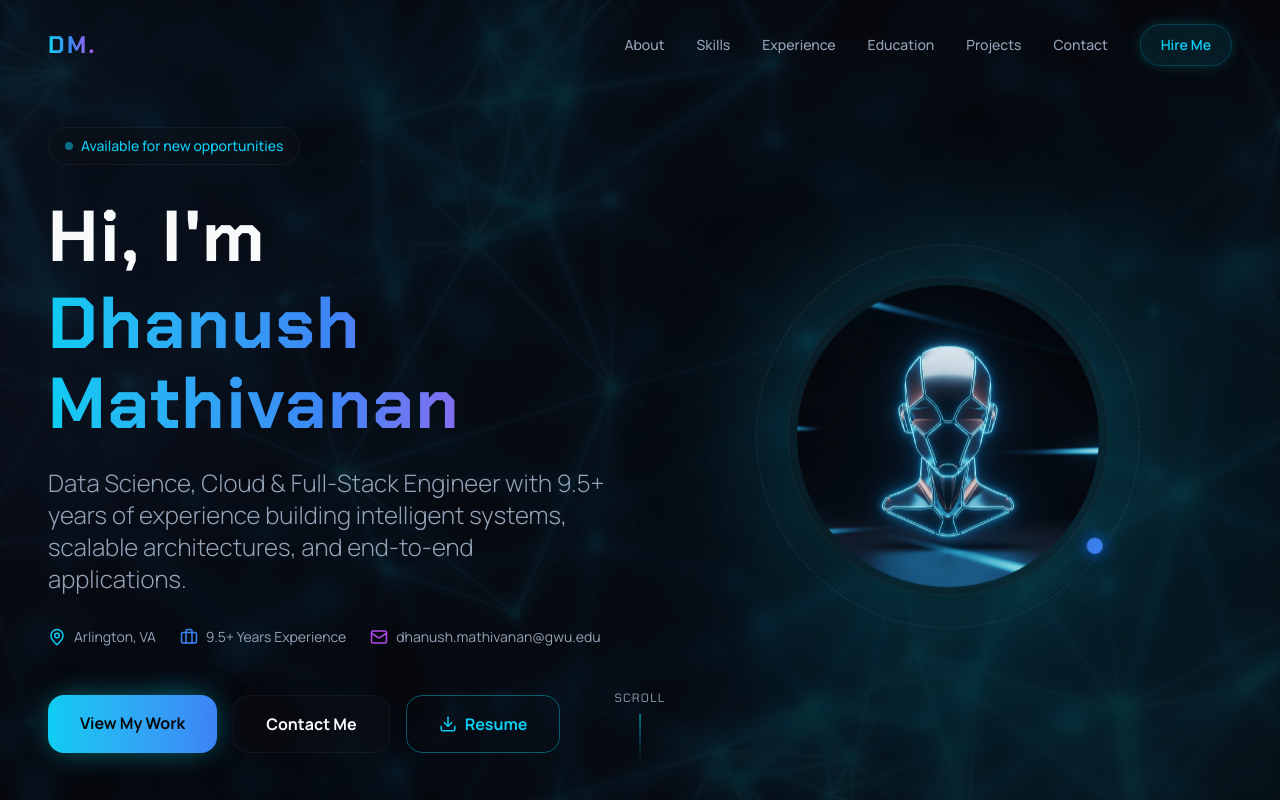
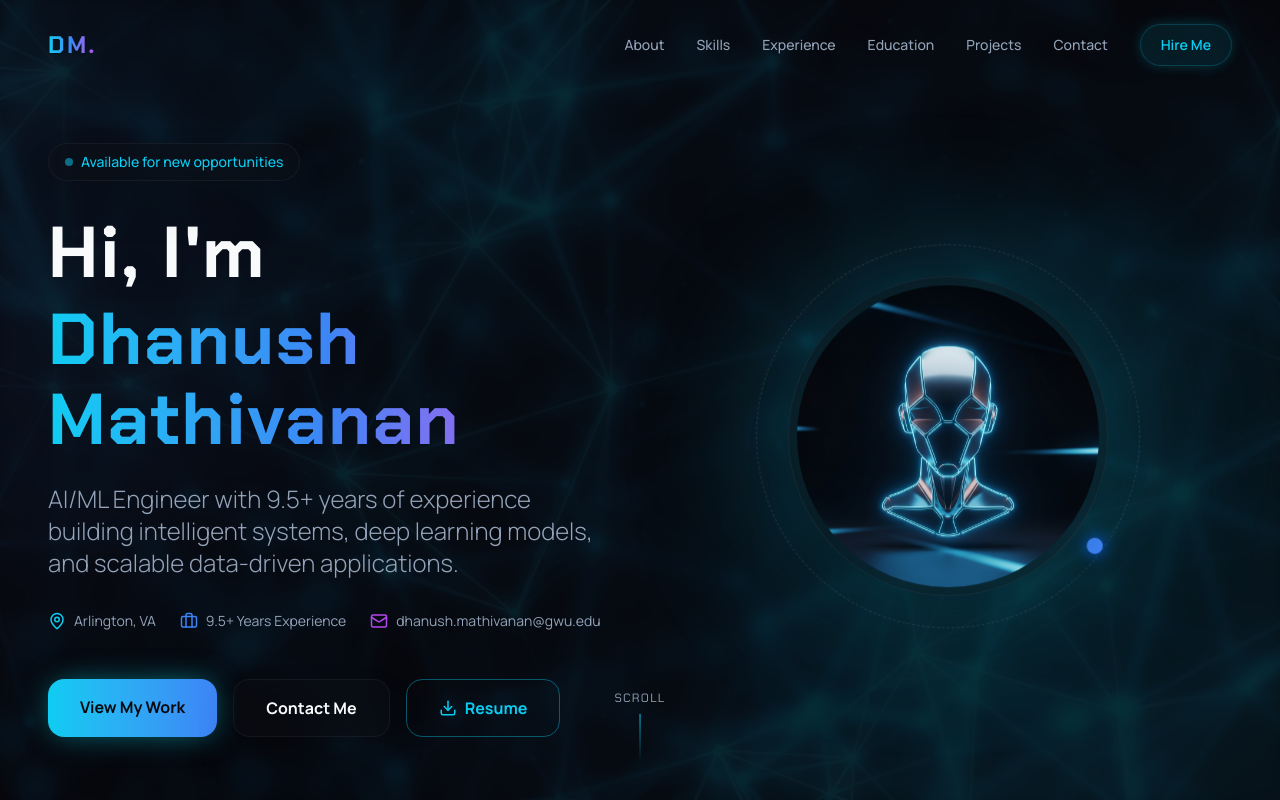
Before and after one commit to DhanushGWU1995/dhanush-mathivanan-portfolio, a React (Vite) app: page / in a window 1280 px wide. Shown: the top 800 px of the page. Built offline with nearby package versions, Linux system fonts and the light colour scheme.

Commit message:
feat: punchier AI/ML-first hero tagline

```diff
--- a/src/components/Hero.tsx
+++ b/src/components/Hero.tsx
@@ -39,7 +39,7 @@ export function Hero() {
 
           <FadeIn delay={0.3}>
             <p className="text-xl md:text-2xl text-muted-foreground font-light mb-8 max-w-xl">
-              Data Science, Cloud & Full-Stack Engineer with 9.5+ years of experience building intelligent systems, scalable architectures, and end-to-end applications.
+              AI/ML Engineer with 9.5+ years of experience building intelligent systems, deep learning models, and scalable data-driven applications.
             </p>
           </FadeIn>
 
```
